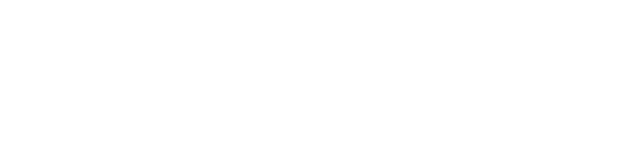
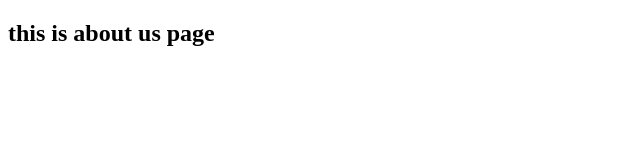
Before and after one commit to Naineshrawal/newDemo, a plain HTML site: page about.html in a window 1280 px wide. Shown: the whole page, without its empty margins (0-640 px from the left). Drawn offline with Linux system fonts and the light colour scheme.

Commit message:
change about content

```diff
--- a/about.html
+++ b/about.html
@@ -6,6 +6,6 @@
     <title>About page</title>
 </head>
 <body>
-
+    <h2>this is about us page</h2>
 </body>
 </html>
```
